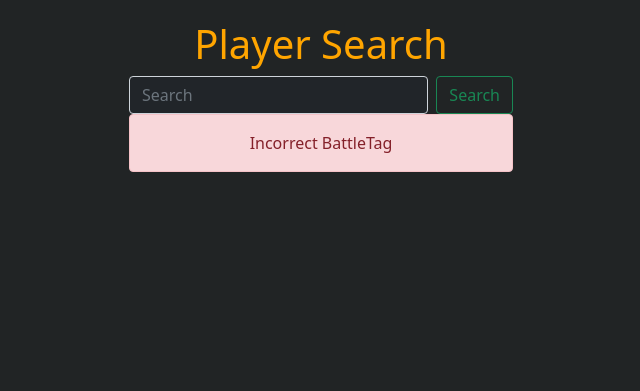
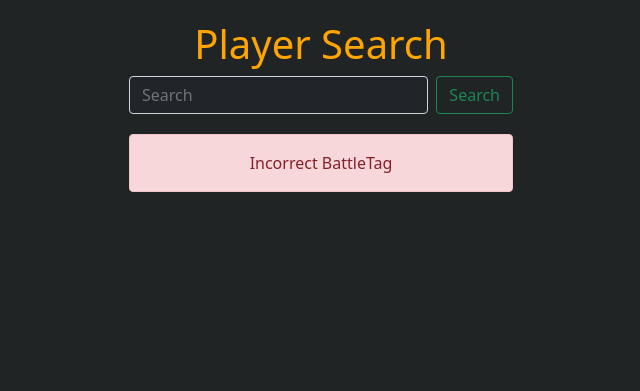
Before and after one commit to Dimly82/web-project, a Flask app: page /search/1 in a window 1280 px wide. Shown: the part 56-447 px from the top of the page, without its empty margins (319-959 px from the left). Run offline with Flask 2, Linux system fonts and the light colour scheme; data that the repository does not hold is empty.

Commit message:
final, perhaps

```diff
--- a/templates/search_main.html
+++ b/templates/search_main.html
@@ -13,7 +13,7 @@
             <button class="btn btn-outline-success" type="submit">Search</button>
         </form>
         {% if message %}
-            <p class="alert alert-danger">{{ message }}</p>
+            <p style="margin-top: 20px" class="alert alert-danger">{{ message }}</p>
         {% endif %}
     </div>
     {% block cont %}{% endblock %}
```
